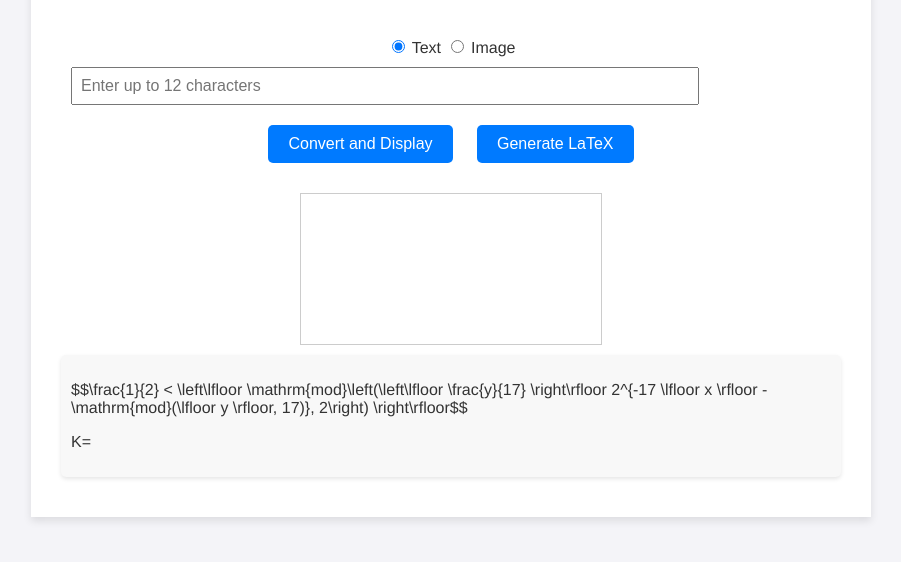
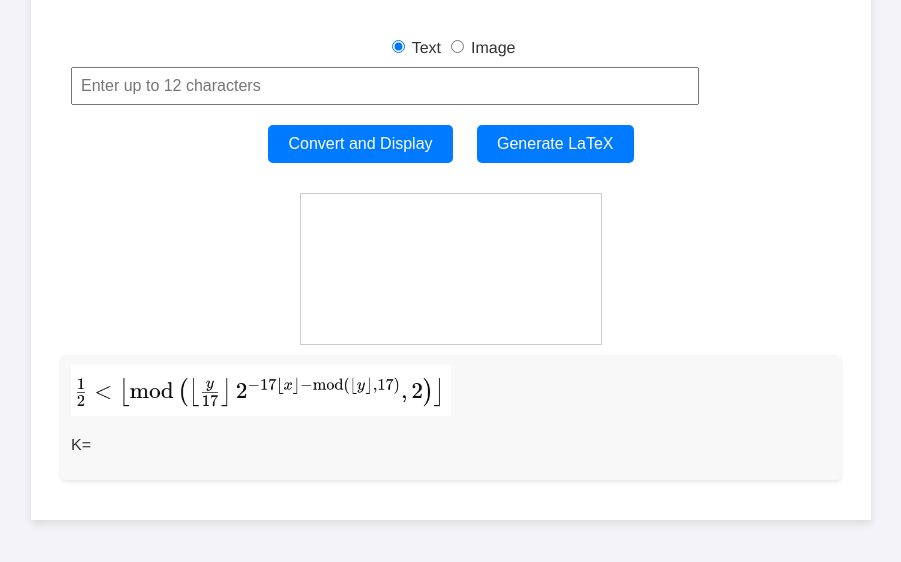
Before and after one commit to naeemxnorabbasi/tuppers-self-referential-formula, a plain HTML site: page index.html in a window 1280 px wide. Shown: the part 182-744 px from the top of the page, without its empty margins (189-1090 px from the left). Drawn offline with Linux system fonts and the light colour scheme.

Commit message:
Add files via upload

```diff
--- a/index.html
+++ b/index.html
@@ -25,7 +25,8 @@
             <div class="output-area">
                 <canvas id="canvas"></canvas>
                 <div class="formula-details">
-                    <p id="formula">$$\frac{1}{2} < \left\lfloor \mathrm{mod}\left(\left\lfloor \frac{y}{17} \right\rfloor 2^{-17 \lfloor x \rfloor - \mathrm{mod}(\lfloor y \rfloor, 17)}, 2\right) \right\rfloor$$</p>
+                    <!-- Update to use an image for the formula -->
+                    <img src="formula_image.png" alt="" style="max-width: 50%; height: auto;">
                     <p>K= <span id="valueK"></span></p>
                 </div>
             </div>
```
